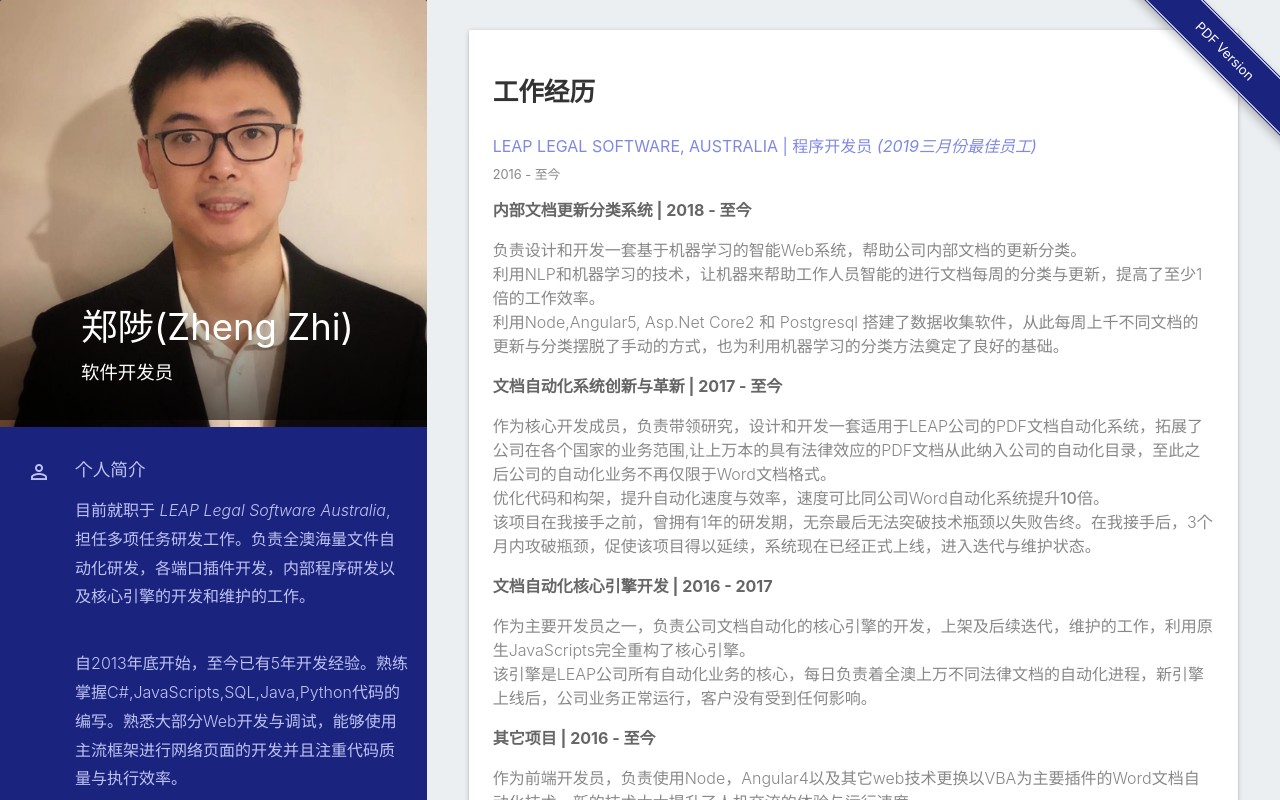
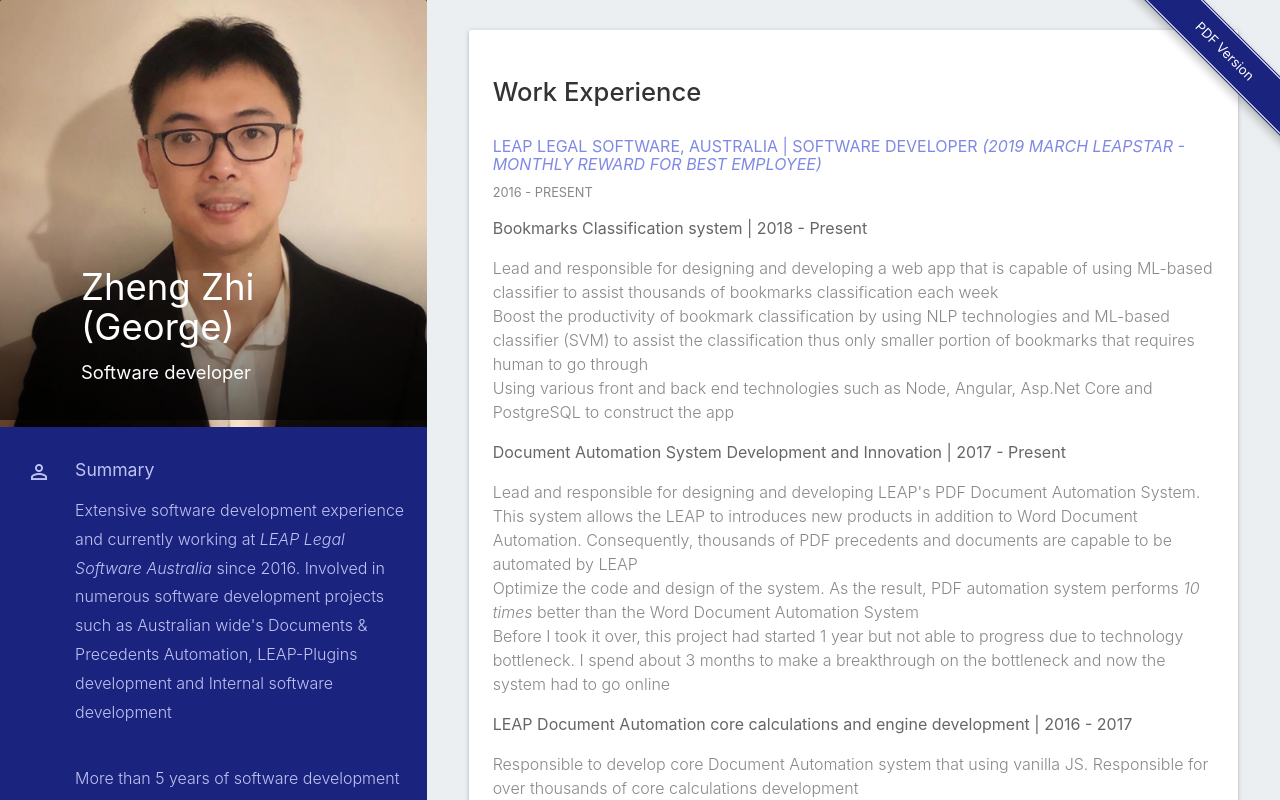
Before and after one commit to zz44l43/resume, an Angular app: page / in a window 1280 px wide. Built offline with nearby package versions, Linux system fonts and the light colour scheme.

Commit message:
English version

```diff
--- a/src/app/home/home.component.ts
+++ b/src/app/home/home.component.ts
@@ -10,7 +10,7 @@
     styleUrls: ['./home.component.scss']
   })
   export class HomeComponent{
-    private _jsonURL:string = "assets/data.json";
+    private _jsonURL:string = "assets/data-en.json";
     private _model: any;
     get model():any{
       return this._model;
--- a/src/assets/data-en.json
+++ b/src/assets/data-en.json
@@ -1,120 +1,170 @@
 {
   "frontmatter": {
-      "project": "Material Resume - Marcelo Paiva",
+    "project": "Material Resume - Zhi Zheng",
     "version": "0.0.1",
-      "language": "en",
+    "language": "cn",
     "description": "Professional Resume using Google's Material Design visual language. Built using modern web development workflow tools, such as Bower for package mamagement, Gulp and plugins for web development task management, Jade as HTML template language and Materialize SASS as CSS scaffolding."
   },
-    "name": "Marcelo Paiva",
-    "title": "User Experience Director",
-    "photo": "assets/images/mpaiva2.jpg",
+  "name": "Zheng Zhi (George)",
+  "title": "Software developer",
+  "photo": "assets/images/self.jpg",
   "sides":[
     {
       "label": "Summary",
       "icon": "person_outline",
       "type": "text",
       "items":[
-          "More than 15 years building productive design teams,  solving complex systems challenges and developing thoughtful expertise to foster modern design practices in Agile development environments for mobile and web applications. ",
-          "Extensive leadership with designers and front-end developers, while enabling a creative environment of success for colleagues and team members."
+        "Extensive software development experience and currently working at <a href='https://www.leaplegalsoftware.com/'><i>LEAP Legal Software Australia</i></a> since 2016. Involved in numerous software development projects such as Australian wide's Documents & Precedents Automation, LEAP-Plugins development and Internal software development",
+        "More than 5 years of software development experience since 2013. Familiar with a number of programming languages such as C#, JavaScripts, SQL, Java, and Python as well as a number of frameworks such as Angular, MVC and Entity Framework",
+        "Experience and involved with the whole development cycle from design to deployment phase. Passion in learning new technologies and keen to put them in production and solve the real problems",
+        "Familiar with the Git and version control. Always looking for and adopting best practices when programming",
+        "Outside of the work, I'm also passion in learning new technologies and involve in non-work related projects"
       ]
     },
     {
-        "label": "Contact",
+      "label": "Contact Me",
       "icon": "phone",
       "type": "iconLink",
       "items": [
         {
           "title": "phone",
           "icon": "phone",
-            "value": "617-480-2837",
-            "href": "tel:6174802837",
+          "value": "61-433-128100",
+          "href": "tel:61433128100",
           "type": ""
         },
         {
           "title": "email",
           "icon": "email",
-            "value": "mpaiva@gmail.com",
-            "href": "mailto:mpaiva@gmail.com",
+          "value": "georgezheng344@gmail.com",
+          "href": "mailto:georgezheng344@gmail.com",
           "type": ""
         },
         {
           "title": "github",
           "icon": "code",
-            "value": "github.com",
-            "href": "github.com",
+          "value": "https://github.com/zz44l43",
+          "href": "https://github.com/zz44l43",
           "type": ""
         },
         {
           "title": "website",
           "icon": "link",
-            "value": "paiva.cc",
-            "href": "http://paiva.cc",
+          "value": "https://zz44l43.github.io/resume/",
+          "href": "https://zz44l43.github.io/resume/",
           "type": ""
         }
       ]
     },
     {
-        "label": "Proficiency",
+      "label": "Skills",
       "icon": "format_list_bulleted",
       "type": "slider",
       "items":[
         {
-            "icon": "fa-icon-name",
-            "label": "Sketch App / Photoshop",
+          "label": "JavaScript / Angular / Node",
+          "level": "95%"
+        },
+        {
+          "label": "ASP.NET Web API / C#",
           "level": "90%"
         },
         {
-            "icon": "fa-icon-name",
-            "label": "Adobe Illustrator /inDesign",
-            "level": "95%"
+          "label": "Java / Spring, Spring boot / Android",
+          "level": "85%"
         },
         {
-            "icon": "fa-icon-name",
-            "label": "Axure / Ominigraffle",
-            "level": "90%"
-          },
-          {
-            "icon": "fa-icon-name",
-            "label": "Marvel / Flinto / Pixate / Webflow",
+          "label": "SQL / SQL-Server / Postgresql",
           "level": "80%"
         },
         {
-            "icon": "fa-icon-name",
-            "label": "HTML / Jade",
-            "level": "95%"
+          "label": "HTML / CSS / SASS / Bootstrap",
+          "level": "80%"
         },
         {
-            "icon": "fa-icon-name",
-            "label": "CSS / LESS / SASS / Booststrap",
-            "level": "95%"
-          },
-          {
-            "icon": "fa-icon-name",
-            "label": "AngularJs / NPM / Gulp",
-            "level": "80%"
+          "label": "Python / Flask / Numpy / Pandas / matplotlib / scikit-learn / tensorflow",
+          "level": "75%"
         }
       ]
     }
   ],
   "mains": [
     {
-        "label": "Objective",
-        "type": "text",
+      "label": "Work Experience",
+      "type": "list",
       "items" : [
-          "With over 15 years of experience building assisting design teams becoming efficient each day, I am pursuing a position as a <strong>team member</strong> in an organization that cares about the user and it creative environment - money is not the priority."
+        {
+          "label" : "LEAP Legal Software, Australia",
+          "role" : "Software developer <i>(2019 March LEAPStar - Monthly reward for best employee)</i>",
+          "duration" : "2016 - Present",
+          "projects":[
+            {
+              "name": "Bookmarks Classification system",
+              "duration" : "2018 - Present",
+              "descriptions" : [
+                "Lead and responsible for designing and developing a web app that is capable of using ML-based classifier to assist thousands of bookmarks classification each week",
+                "Boost the productivity of bookmark classification by using NLP technologies and ML-based classifier (SVM) to assist the classification thus only smaller portion of bookmarks that requires human to go through",
+                "Using various front and back end technologies such as Node, Angular, Asp.Net Core and PostgreSQL to construct the app"
               ]
             },
             {
-        "label": "Recent Activities",
-        "type": "list",
-        "items" : [
+              "name": "Document Automation System Development and Innovation",
+              "duration" : "2017 - Present",
+              "descriptions" : [
+                "Lead and responsible for designing and developing LEAP's PDF Document Automation System. This system allows the LEAP to introduces new products in addition to Word Document Automation. Consequently, thousands of PDF precedents and documents are capable to be automated by LEAP",
+                "Optimize the code and design of the system. As the result, PDF automation system performs <i>10 times</i> better than the Word Document Automation System",
+                "Before I took it over, this project had started 1 year but not able to progress due to technology bottleneck. I spend about 3 months to make a breakthrough on the bottleneck and now the system had to go online"
+              ]
+            },
             {
-            "label" : "TIAA-CREF client with NewRiver, Inc",
-            "role" : "Multidisciplinary Experience Designer",
-            "duration" : "5 years | 2010 - 2015",
+              "name": "LEAP Document Automation core calculations and engine development",
+              "duration" : "2016 - 2017",
               "descriptions" : [
-              "Architected, designed, and developed a front-end solution delivering thousands of co-branded web- sites and on-demand factsheet PDFs ",
-              "Led team to developed interaction strategies, interaction design, prototyping, and visual design for a multidimensional site - Geography, Language and Partner"
+                "Responsible to develop core Document Automation system that using vanilla JS. Responsible for over thousands of core calculations development",
+                "This engine and calculations are the heart of the LEAP's document automation system. It is responsible for clients daily document creations and updates. The new engine went online smoothly without interruption"
+
+              ]
+            },
+            {
+              "name": "Other project",
+              "duration" : "2016 - Present",
+              "descriptions" : [
+                "As the front developer, using Node and Angular4 and other Web technology to conver the VBA based document automation Plugin to JS based document plugin. New JS based document plugin boost the user experience and system performance",
+                "As the full stack developer design and develop various plugins according to requirements"
+              ]
+            }
+          ]
+        },
+        {
+          "label" : "The University of Melbourne",
+          "role" : "Research Assistance",
+          "duration" : "2018",
+          "projects":[
+            {
+              "name": "Animal Offender Identification App",
+              "duration" : "1年",
+              "descriptions" : [
+                "As the member of E-Research in The University of Melbourne, I was responsible to design and develop an Android App and a Spring-based JAVA back end to identify offender in the field of animal protection",
+                "Leverage the mobility that Mobile App offers this project power it with Voice and Image recognition technology to help patrols to identify the Offenders",
+                "This project also forms as part of my Master thesis and achieved H1 in the end"
+              ]
+            }
+          ]
+        },
+        {
+          "label" : "Cognology",
+          "role" : "Full Stack Web Developer",
+          "duration" : "2013 - 2016",
+          "projects":[
+            {
+              "name": "SAAS HR System",
+              "duration" : "2013 - 2016",
+              "descriptions" : [
+                "Responsible of using Asp.Net C#, AngularJs, SQL Server to develop various modules，Familiar with various Web Frameworks such as Angular and MVC",
+                "Using various testing techniques such as Selenium, VS-UnitTest to perform the app testing",
+                "Full stack developer in responding to the front, back and database end development"
+              ]
+            }
           ]
         }
       ]
@@ -124,18 +174,37 @@
       "type": "list",
       "items" : [
         {
-            "label" : "University of Melbourne",
-            "role" : "Master of Computer Science",
-            "duration" : "4 years | 2014 - 2018",
+          "label" : "The University of Melbourne",
+          "role" : "Master of Science (Computer Science)",
+          "duration" : "2014 - 2018",
           "descriptions" : [
-              "Architected, designed, and developed a front-end solution delivering thousands of co-branded web- sites and on-demand factsheet PDFs ",
-              "Led team to developed interaction strategies, interaction design, prototyping, and visual design for a multidimensional site - Geography, Language and Partner"
+            "Part-time student to finish my study in Computer Science at The University of Melbourne, granted with Scholarship from the Department of Engineering. All the research project had achieved the highest grade of <strong>H1</strong>，published <i>A Mobile Application and Cloud Platform Supporting Research into Alcohol Consumption</i> paper on ICMHI2017",
+            "Main research focus in applied computing and concentrate of using Cloud, mobile and AI technology to in various fields and thus capable to changing the way people doing things and benefit the productivity boost from the newest computing technologies",
+            "Invited by the supervisor to join the E-Research group in The University of Melbourne, focus on apply computing",
+            "Study various non-research subjects mainly focus on AI, Machine Learning and Distributed System"
+          ]
+        },
+        {
+          "label" : "RMIT",
+          "role" : "Master of Computing",
+          "duration" : "2012 - 2013",
+          "descriptions" : [
+            "Study in Royal Melbourne Institute of Technology and achieved GPA of <strong>3.9/4.0</strong> ,top 10% in the deparment，invited to become a Golden Key member"
+          ]
+        },
+        {
+          "label" : "The University of Melbourne",
+          "role" : "Bachelor of Commerce(Accounting & Finance)",
+          "duration" : "2008 - 2010",
+          "descriptions" : [
+            "Graduated from the Bachelor of Commerce major in Accounting and Finance"
           ]
         }
       ]
-      },
-      {
-        "label": "About this page",
+    }
+  ],
+  "rest": {
+    "label": "关于这页",
     "type": "text",
     "items" : [
       "This page was developed using a modern web development workflow approach that leverages",
@@ -160,145 +229,4 @@
       }
     ]
   }
-    ],
-    "biography": {
-      "label": "Summary",
-      "icon": "mdi-social-person-outline",
-      "p1": "More than 15 years building productive design teams,  solving complex systems challenges and developing thoughtful expertise to foster modern design practices in Agile development environments for mobile and web applications. ",
-      "p2": "Extensive leadership with designers and front-end developers, while enabling a creative environment of success for colleagues and team members."
-    },
-    "contact": {
-      "label": "Contact",
-      "icon": "mdi-communication-call",
-      "items": [
-        {
-          "title": "phone",
-          "icon": "fa-phone-square",
-          "value": "617-480-2837",
-          "href": "tel:6174802837",
-          "type": ""
-        },
-        {
-          "title": "email",
-          "icon": "fa-envelope-square",
-          "value": "mpaiva@gmail.com",
-          "href": "mailto:mpaiva@gmail.com",
-          "type": ""
-        },
-        {
-          "title": "twitter",
-          "icon": "fa-twitter-square",
-          "value": "@muqueca",
-          "href": "https://twitter.com/muqueca",
-          "type": ""
-        },
-        {
-          "title": "linkedin",
-          "icon": "fa-linkedin-square",
-          "value": "linkedin.com/in/mtpaiva",
-          "href": "http://linkedin.com/in/mtpaiva",
-          "type": ""
-        },
-        {
-          "title": "website",
-          "icon": "fa-external-link-square",
-          "value": "paiva.cc",
-          "href": "http://paiva.cc",
-          "type": ""
 }
-      ]
-    },
-    "skill": {
-      "label": "Proficiency",
-      "icon": "fa-sliders",
-      "items": [
-        {
-          "icon": "fa-icon-name",
-          "label": "Sketch App / Photoshop",
-          "level": "90"
-        },
-        {
-          "icon": "fa-icon-name",
-          "label": "Adobe Illustrator /inDesign",
-          "level": "95"
-        },
-        {
-          "icon": "fa-icon-name",
-          "label": "Axure / Ominigraffle",
-          "level": "90"
-        },
-        {
-          "icon": "fa-icon-name",
-          "label": "Marvel / Flinto / Pixate / Webflow",
-          "level": "80"
-        },
-        {
-          "icon": "fa-icon-name",
-          "label": "HTML / Jade",
-          "level": "95"
-        },
-        {
-          "icon": "fa-icon-name",
-          "label": "CSS / LESS / SASS / Booststrap",
-          "level": "95"
-        },
-        {
-          "icon": "fa-icon-name",
-          "label": "AngularJs / NPM / Gulp",
-          "level": "80"
-        }
-      ]
-    },
-    "job": {
-      "label": "Key Skills Assessment",
-      "highlights": [
-        {
-          "role": "As Leader",
-          "items": [
-            {
-              "description": "Directed team of interaction and visual designers to create responsive solution to monitor human violations in real-time, minimizing bank’s regulatory risk to zero",
-              "project": "Barclays Capital client with Sapient"
-            },
-            {
-              "description": "Streamlined UX budget from $4.4M/yr to 1.75M/yr (-60.3%) while establishing a lean cross-functional design and front-end development capable of delivering effectively in an Agile environment",
-              "project": "Thomson Reuters"
-            },
-            {
-              "description": "Lead product design strategy effort for an Investment Management segment, collaborating with over 10 stakeholders to brainstorm and prioritize features, define navigation patterns, and propose user interface design guidelines and framework",
-              "project": "Thomson Financial"
-            }
-          ]
-        },
-        {
-          "role": "As Multidisciplinary Experience Designer",
-          "items": [
-            {
-              "description": "Improved website (lincolncenter.org) user interaction and usability, allowing better customer communication and marketing in online and offline channels, and increase online ticket sales, subscriptions, and other revenue sources",
-              "project": "Lincoln Center for the Performing Arts, as Consultant"
-            },
-            {
-              "description": "Led team to developed interaction strategies, interaction design, prototyping, and visual design for a multidimensional site - Geography, Language and Partner",
-              "project": "Net2Phone, Inc"
-            },
-            {
-              "description": "Architected, designed, and developed a front-end solution delivering thousands of co-branded web- sites and on-demand factsheet PDFs ",
-              "project": "TIAA-CREF client with NewRiver, Inc"
-            }
-          ]
-        }
-      ]
-    },
-    "timeline": {
-      "label": "Professional Experience",
-      "icon": "",
-      "p1": "User experience designer capable of establishing a creative environment for team members to show their talents, complement each other, and strive to achieve the right design solution with measurable results and accountability. A thorough understanding of contemporary methodologies, and a confident influence for small to medium sized teams to thrive in a fast paced, challenging environment while creating thoughtful, innovative good business solutions for the end user.",
-      "infographPhone1": "images/graph-timeline-skills_@2x.png",
-      "infographPhone2": "images/graph-timeline-companies_@2x.png",
-      "infographHi": "images/graph-timeline_@2x.png"
-    },
-    "education": {
-      "label": "Education",
-      "icon": "mdi-social-school",
-      "description": "Electrical Designer, State Center of Technology Ferreira Viana, Rio de Janeiro , Brazil"
-    }
-  }
--- a/src/sass/styles.scss
+++ b/src/sass/styles.scss
@@ -220,7 +220,7 @@
 	}
 
     #main-panel .card-panel h4 {
-		font-weight: 800;
+		font-weight: 500;
 		font-size: 160%;
     }
     #main-panel .card-panel h5.role {
@@ -267,7 +267,7 @@
 // Professional Styles
 
 	.work-company {
-		font-weight: 700;
+		font-weight: 400;
 		color: lighten($dark-grey, 20);
 	}
 
```
Lines whose indentation alone changed are shown as unchanged.
